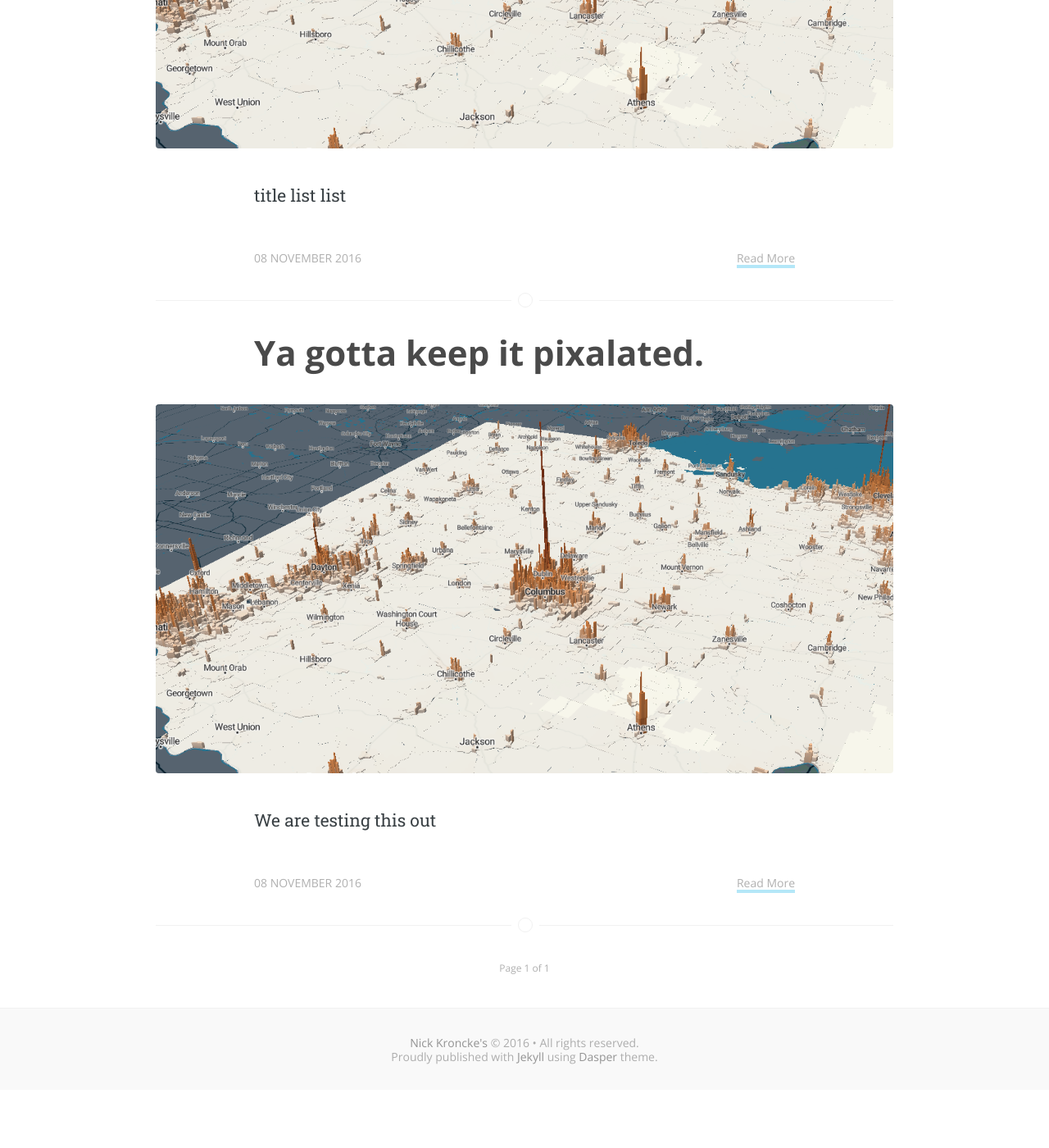
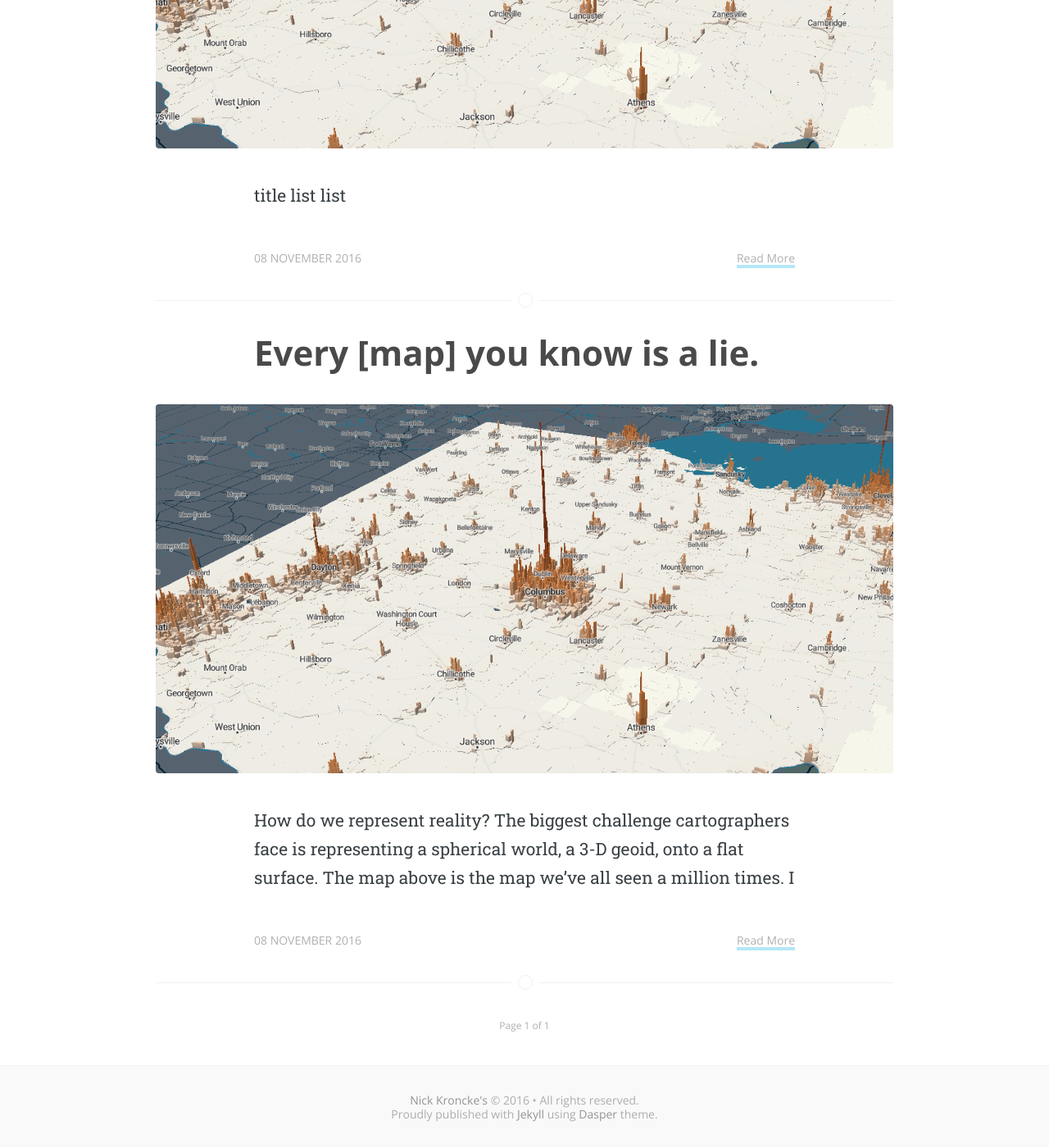
Before and after one commit to capkronick/capkronick.github.io, a Jekyll site: the page built from index.html, in a window 1280 px wide and 1400 px high, scrolled down 802 px. Shown: the whole window at 82% size. Built offline with Jekyll 4.4.1, drawn with Linux system fonts in a browser that asks for light colours; some web fonts are replaced; the list of posts is cut into pages by our own code; before the commit the page ends 2132 px from its top, so only the background shows below that.

Commit message:
Lie with maps

```diff
--- a/_posts/2016-11-08-firstpost.md
+++ b/_posts/2016-11-08-firstpost.md
@@ -1,9 +1,15 @@
 ---
-title: Ya gotta keep it pixalated.
+title: 'Every [map] you know is a lie. '
 subtitle: This is the subtitle
 image: coolmap.png
 published: true
 ---
-<h1> We are testing this out</h1>
+<h1>How do we represent reality?</h1>
 
-<img src="/post-images/coolmap.png" />
+<img src="/post-images/worldmap.jpeg" />
+
+## The biggest challenge cartographers face is representing a spherical world, a 3-D geoid, onto a flat surface. The map above is the map we've all seen a million times. In classrooms, in offices, in government buildings - it's everywhere. However, this Mercator map created in 1596 was solely used to help sailors navigate the oceans. While this image is still accepted as a correct view of the world, it is highly flawed and more recently recognized as such. Major distortion occurs near the poles, making Antartica, Greenland and North America appear larger. The shape of countries is accurate, but wealthier nations often appear larger and more "dominant" than countries in Europe and Africa that are larger in size. Look at the size of the Scandinavian countries, and then compare them to India. They appear larger, but India is 3x (THREE TIMES!) as large as those nations.
+
+## Every map you've ever seen is an objective depiction of a phenemona that may or may not accurately depict reality. We are influenced, convinced and sold by maps. Take a moment to consider this next time you view a map. As you can see on the image below, we all have our own perspective.
+
+<img src="/post-images/americansview.png" />
```
